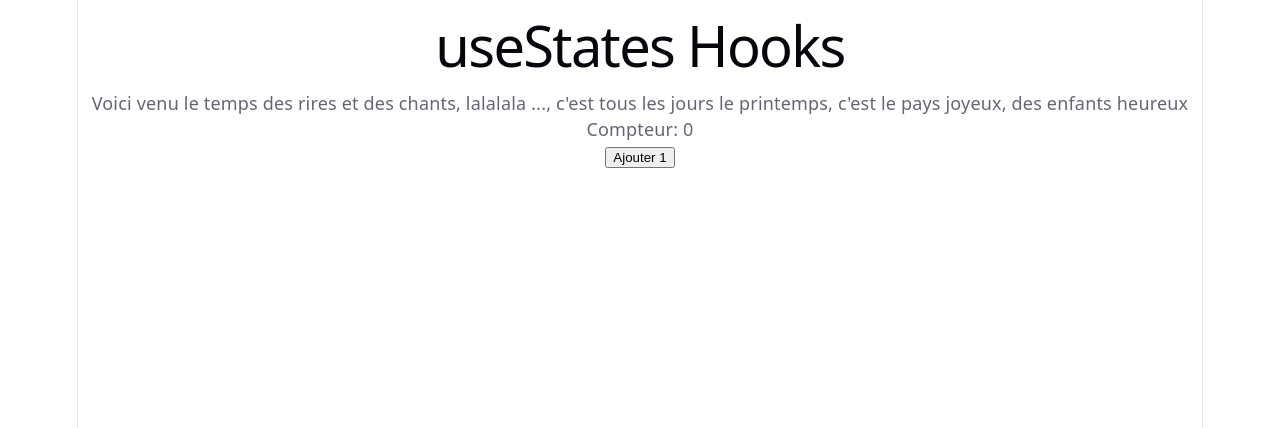
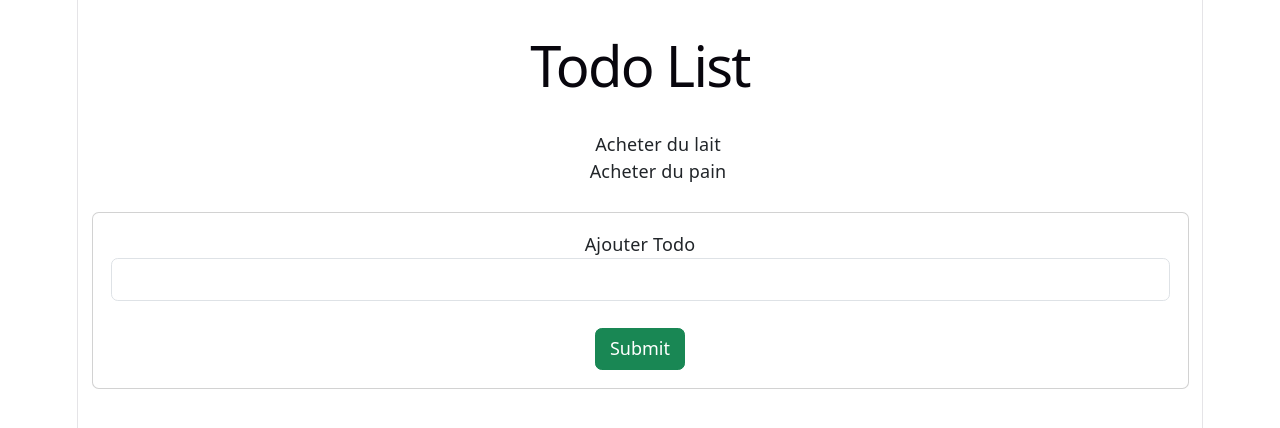
Before and after one commit to Pings92/my-app, a React (Vite) app: page / in a window 1280 px wide. Shown: the top 428 px of the page. Built offline with nearby package versions, Linux system fonts and the light colour scheme.

Commit message:
To do list fonctionnelle

```diff
--- a/index.html
+++ b/index.html
@@ -3,11 +3,13 @@
   <head>
     <meta charset="UTF-8" />
     <link rel="icon" type="image/svg+xml" href="/favicon.svg" />
+    <link href="https://cdn.jsdelivr.net/npm/bootstrap@5.3.8/dist/css/bootstrap.min.css" rel="stylesheet" integrity="sha384-sRIl4kxILFvY47J16cr9ZwB07vP4J8+LH7qKQnuqkuIAvNWLzeN8tE5YBujZqJLB" crossorigin="anonymous">
     <meta name="viewport" content="width=device-width, initial-scale=1.0" />
     <title>my-app</title>
   </head>
   <body>
     <div id="root"></div>
     <script type="module" src="/src/main.jsx"></script>
+    <script src="https://cdn.jsdelivr.net/npm/bootstrap@5.3.8/dist/js/bootstrap.bundle.min.js" integrity="sha384-FKyoEForCGlyvwx9Hj09JcYn3nv7wiPVlz7YYwJrWVcXK/BmnVDxM+D2scQbITxI" crossorigin="anonymous"></script>
   </body>
 </html>
--- a/package.json
+++ b/package.json
@@ -11,7 +11,8 @@
   },
   "dependencies": {
     "react": "^19.2.4",
-    "react-dom": "^19.2.4"
+    "react-dom": "^19.2.4",
+    "uuid": "^13.0.0"
   },
   "devDependencies": {
     "@eslint/js": "^9.39.4",
--- a/src/App.jsx
+++ b/src/App.jsx
@@ -1,17 +1,16 @@
 import { useState } from 'react'
-import reactLogo from './assets/react.svg'
-import viteLogo from './assets/vite.svg'
-import heroImg from './assets/hero.png'
 import './App.css'
-import ClassState from './components/ClassState'
+import Todo from './components/Todo'
 
 function App() {
-  const [count, setCount] = useState(0)
-
   return (
     <>
-      <h1 className="text-center"> useStates Hooks</h1>
-      <ClassState />
+      <h1 className="text-center"> Todo List</h1>
+      <div className='container'>
+        <Todo />
+      </div>
+
+
     </>
   )
 }
--- /dev/null
+++ b/src/components/AddTodoForm.jsx
@@ -0,0 +1,32 @@
+// import './App.css'
+import React, { Component } from 'react'
+import { useState } from 'react'
+
+const AddTodoForm = ({addNewTodo}) => {
+
+    const [addTodo, setAddTodo] = useState('')
+
+    // addNewTodo(addTodo)
+
+    // console.log(addTodo)
+
+    const handleTodo = (e) => {
+        e.preventDefault()
+        addNewTodo(addTodo)
+        setAddTodo('')
+    }
+
+    return(
+        <form className="mt-4" onSubmit={handleTodo} >
+            <div className='card card-body'>
+                <div className='form-group'>
+                    <label>Ajouter Todo</label>
+                    <input className='form-control' value={addTodo} type="text" onChange={(e) => setAddTodo(e.target.value)} />
+                    <input type="submit" className="btn btn-success mt-4" />
+                </div>
+            </div>
+        </form>
+    )
+}
+
+export default AddTodoForm
--- /dev/null
+++ b/src/components/Todo.jsx
@@ -0,0 +1,36 @@
+import React, { Component } from 'react'
+import { useState } from 'react'
+import AddTodoForm from './AddTodoForm'
+import { v4 as uuidv4 } from 'uuid'
+
+const Todo =() => {
+
+        const [todos, setTodos] = useState ([
+            {id: 1, todo: 'Acheter du lait'},
+            {id: 2, todo: 'Acheter du pain'}
+        ])
+
+        const addNewTodo = (newTodo) => {
+            const newid = uuidv4();
+                setTodos([...todos, {
+                    id: newid,
+                    todo: newTodo
+                }])
+        }
+
+
+        const myTodos = todos.map (todo =>{
+            return(
+                <li className="list-group-item" key={todo.id}>{todo.todo}</li>
+            )
+        })
+
+    return (
+        <div>
+            <ul>{myTodos}</ul>
+            <AddTodoForm addNewTodo={addNewTodo}/>
+        </div>
+    )
+ }
+
+export default Todo
```
Also changed, not shown: src/components/FunctionState.jsx (added, +25 -0 lines), 2 other files (tests, documents, lock files or other folders).
